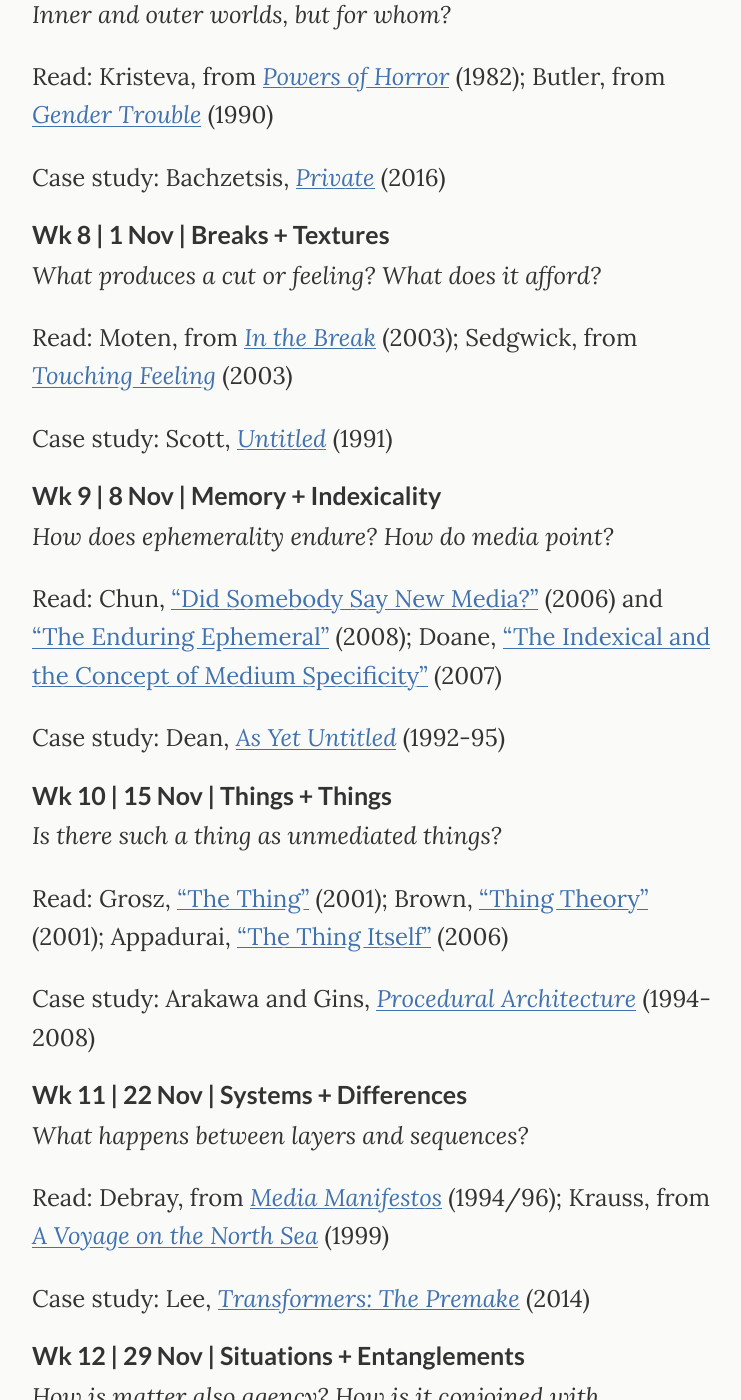
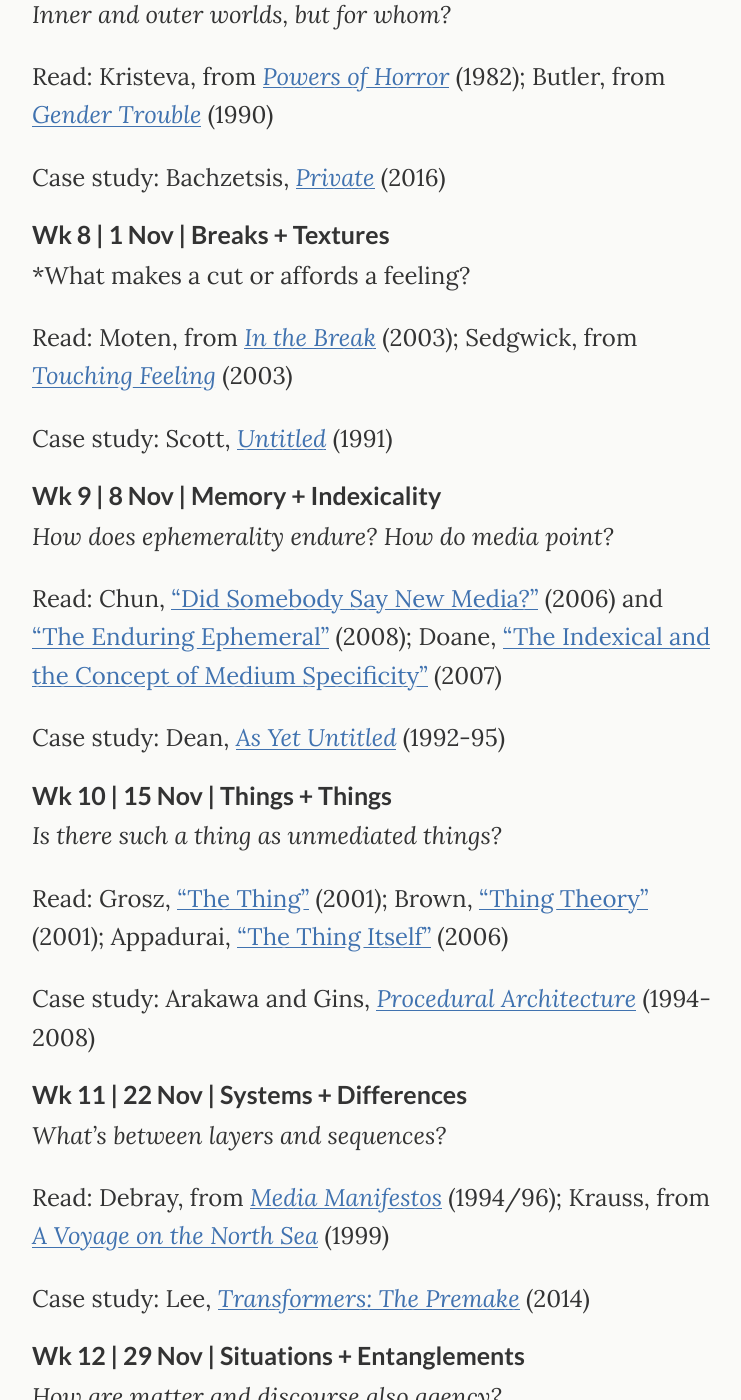
Before and after one commit to jentery/cspt500, a Jekyll site: the page built from index.md, in a window 1280 px wide and 1400 px high, scrolled down 2003 px. Shown: the whole window, without its empty margins (266-1007 px from the left). Built offline with Jekyll 4.4.1, drawn with Linux system fonts in a browser that asks for light colours; some of the changed text lies outside the part shown.

Commit message:
more changes to the index

```diff
--- a/index.md
+++ b/index.md
@@ -71,7 +71,7 @@ Case study: Bachzetsis, [*Private*](http://www.alexandrabachzetsis.com/index.php
 <!-- Further reading: http://eng5010.pbworks.com/f/ButlerBodiesThatMatterEx.pdf -->
 
 ### Wk 8 | 1 Nov | Breaks + Textures
-*What produces a cut or feeling? What does it afford?*
+*What makes a cut or affords a feeling?
 
 Read: Moten, from [*In the Break*](http://www.jenteryteaches.com/noneshall/cspt/motenBreak.pdf) (2003); Sedgwick, from [*Touching Feeling*](http://www.jenteryteaches.com/noneshall/cspt/sedgwickTF.pdf) (2003)
 
@@ -98,7 +98,7 @@ Case study: Arakawa and Gins, [*Procedural Architecture*](http://www.reversibled
 <!-- Further reading: https://lucian.uchicago.edu/blogs/mediatheory/keywords/thing/, https://www.jstor.org/stable/1344258, http://townsendgroups.berkeley.edu/sites/default/files/appadurai_social_life_of_things_0.pdf, http://quod.lib.umich.edu/o/ohp/12527215.0001.001/1:14/--architecture-in-the-anthropocene-encounters-among-design?rgn=div1;view=fulltext -->
 
 ### Wk 11 | 22 Nov | Systems + Differences
-*What happens between layers and sequences?*
+*What's between layers and sequences?*
 
 Read: Debray, from [*Media Manifestos*](http://www.jenteryteaches.com/noneshall/cspt/debrayID.pdf) (1994/96); Krauss, from [*A Voyage on the North Sea*](http://www.jenteryteaches.com/noneshall/cspt/kraussVoyage.pdf) (1999)
 
@@ -107,7 +107,7 @@ Case study: Lee, [*Transformers: The Premake*](https://vimeo.com/94101046) (2014
 <!-- Further reading: Sterne on formats; Higgins, intermedia -->
 
 ### Wk 12 | 29 Nov |  Situations + Entanglements
-*How is matter also agency? How is it conjoined with discourse?*
+*How are matter and discourse also agency?*
 
 Read: Haraway, ["Situated Knowledges"](http://www.jenteryteaches.com/noneshall/cspt/harawaySituated.pdf) (1988); Barad, ["Posthumanist Performativity"](http://www.jenteryteaches.com/noneshall/cspt/baradPP.pdf) (2003)
 
```
